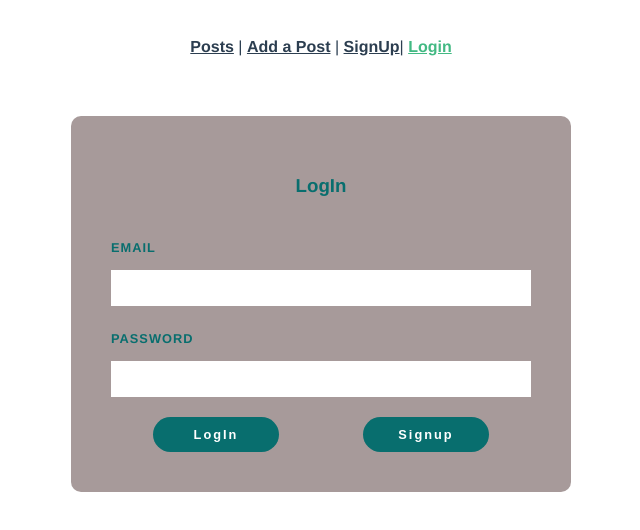
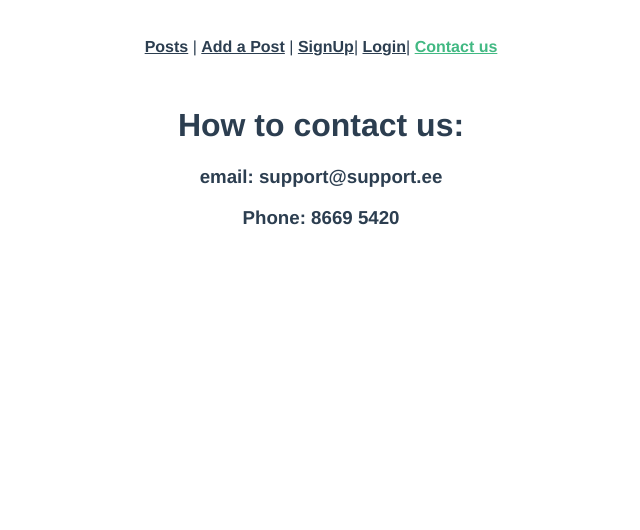
Before and after one commit to JuhanPauklin/WAD-HW4, a Vue app: page /api/contact in a window 1280 px wide. Before the commit this address led to /api/login. Shown: the top 530 px of the page, without its empty margins (319-959 px from the left). Built offline with nearby package versions, Linux system fonts and the light colour scheme; no server answers.

Commit message:
added a contact page

```diff
--- a/src/App.vue
+++ b/src/App.vue
@@ -5,7 +5,8 @@
       <router-link to="/api/allposts">Posts</router-link> |
       <router-link to="/api/addpost">Add a Post</router-link> |
       <router-link to="/api/signup">SignUp</router-link>|
-      <router-link to="/api/login">Login</router-link>
+      <router-link to="/api/login">Login</router-link>|
+      <router-link to="/api/contact">Contact us</router-link>
     </nav>
     <router-view />
 
--- a/src/router/index.js
+++ b/src/router/index.js
@@ -4,6 +4,7 @@ import APost from "../views/APost.vue";
 import AddPost from "../views/AddPost.vue";
 import SignUp from "../views/SignUp.vue";
 import LogIn from "../views/LogIn.vue";
+import Contact from "../views/Contact.vue";
 
 import auth from "../auth";
 
@@ -61,6 +62,11 @@ const routes = [
         name: "LogIn",
         component: LogIn,
     },
+    {
+        path: "/api/contact",
+        name: "contact",
+        component: Contact,
+    },
 
     {
         path: '/:catchAll(.*)',
--- /dev/null
+++ b/src/views/Contact.vue
@@ -0,0 +1,19 @@
+<template>
+    <div class="about">
+      <h1>How to contact us:</h1>
+      <h3>email: support@support.ee</h3>
+      <h3>Phone: 8669 5420</h3>
+    </div>
+  </template>
+
+  <script>
+  export default{
+  name:"test",
+  components: {},
+  methods:{
+    Testing: function(){
+      console.log("test")
+    }
+  }
+  }
+  </script>
```
